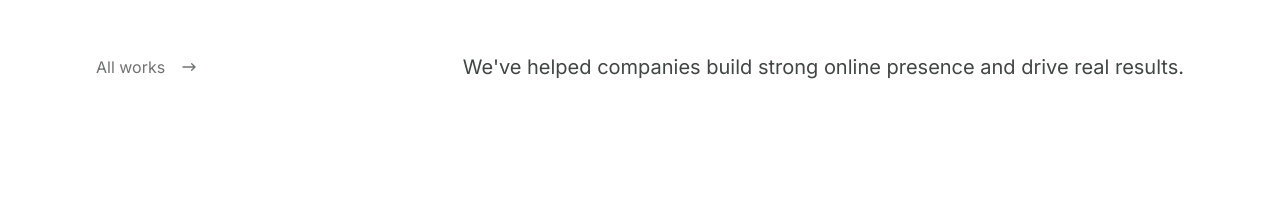
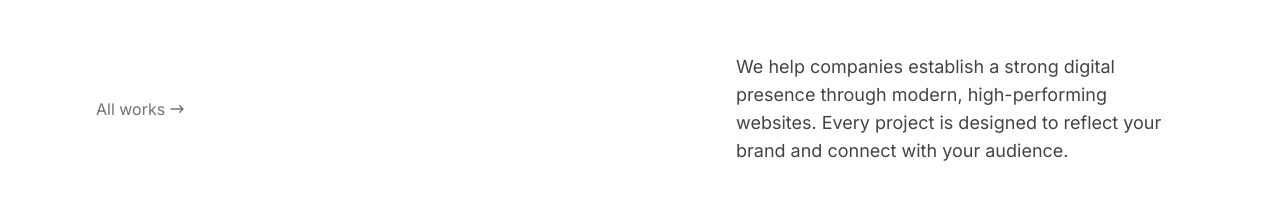
Before and after one commit to twocoderz/twocoderz.team, a React (Vite) app: page / in a window 1280 px wide. Shown: the part 1255-1454 px from the top of the page. Built offline with nearby package versions, Linux system fonts and the light colour scheme.

Commit message:
find right message

```diff
--- a/src/home/components/Clients.tsx
+++ b/src/home/components/Clients.tsx
@@ -11,9 +11,10 @@ export default function Clients() {
           </h2>
           <div className="flex items-center justify-between">
             <MyLink label="All works" href="#" />
-            <p className="text-black-80 text-md md:text-lg lg:text-xl text-right">
-              We&apos;ve helped companies build strong online presence and drive
-              real results.
+            <p className="text-black-80 text-md lg:text-lg max-w-md">
+              We help companies establish a strong digital presence through
+              modern, high-performing websites. Every project is designed to
+              reflect your brand and connect with your audience.
             </p>
           </div>
         </div>
--- a/src/shared/components/ui/MyLink.tsx
+++ b/src/shared/components/ui/MyLink.tsx
@@ -12,7 +12,7 @@ export default function MyLink(props: MyLinkProps) {
   return (
     <div
       className={twMerge(
-        "flex items-center gap-p4 hover:border-b hover:border-text-primary",
+        "group flex items-center gap-1 transition-all duration-500 hover:border-b hover:border-text-primary",
         className,
       )}
     >
@@ -22,7 +22,9 @@ export default function MyLink(props: MyLinkProps) {
       >
         {label}
       </a>
-      <ArrowRightIcon className="w-4 h-4 hover:w-8 transition-all duration-500 text-black-60 hover:text-black-90" />
+      <div className="flex items-center justify-center">
+        <ArrowRightIcon className="w-4 h-4 group-hover:w-8 transition-all duration-500 text-black-60 group-hover:text-black-90" />
+      </div>
     </div>
   );
 }
```
